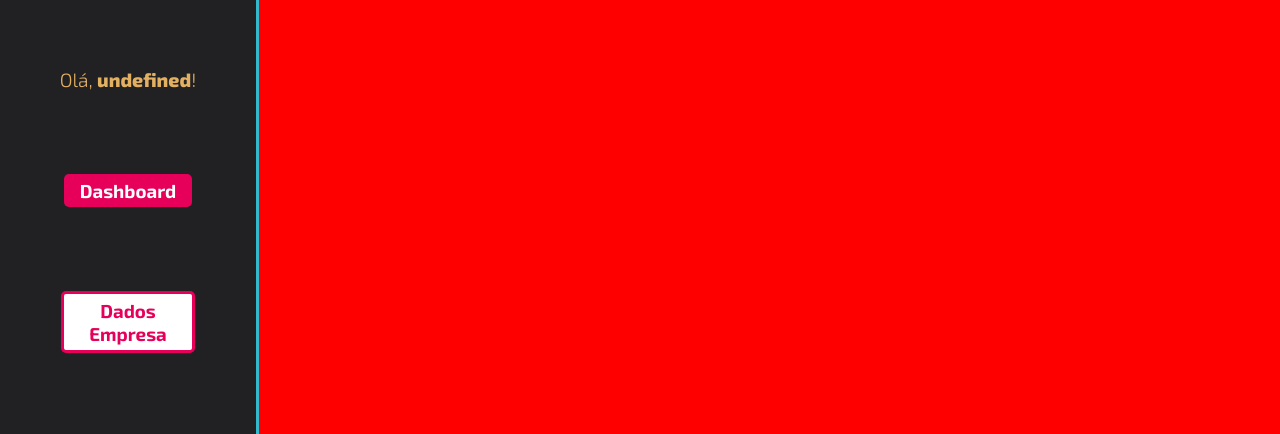
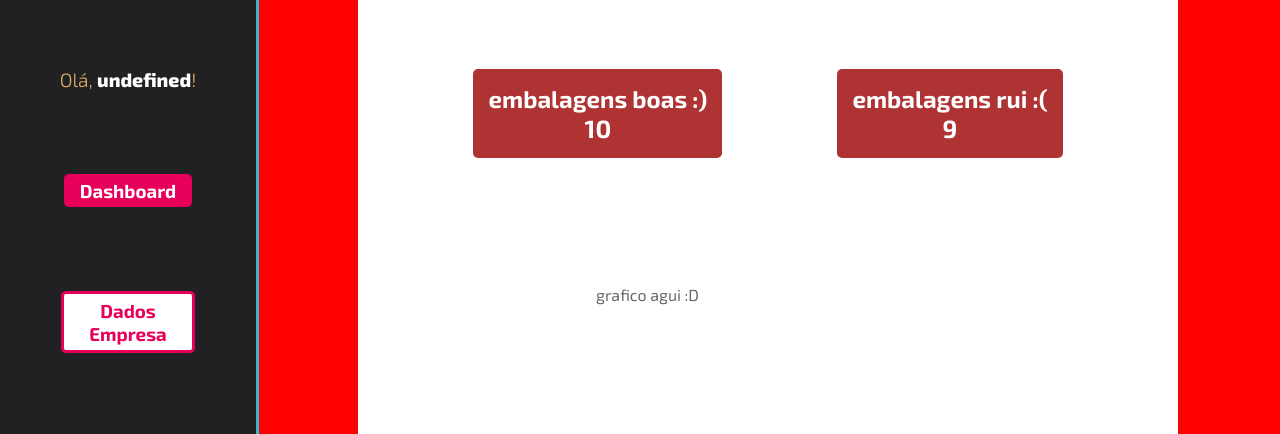
Before and after one commit to OpticFarma/Desafio---OpticFarma, a website: page site/public/dashboard/dashboard.html in a window 1280 px wide. Shown: the part 137-571 px from the top of the page. Drawn offline with nearby package versions, Linux system fonts and the light colour scheme.

Commit message:
tela de dashboard

```diff
--- /dev/null
+++ b/site/public/css/dash_teste.css
@@ -0,0 +1,33 @@
+* {
+    color: white;
+}
+
+#graficos {
+    background-color: #fff;
+    border-radius: 7px;
+    width: 80%;
+    height: 80%;
+    display: flex;
+    flex-direction: column;
+    align-items: center;
+    justify-content: space-evenly;
+}
+
+.lado_grafico {
+    display: flex;
+    width: 100%;
+    justify-content: space-evenly;
+}
+
+.kpi {
+    background-color: #af3333;
+    border-radius: 5px;
+    display: flex;
+    flex-direction: column;
+    align-items: center;
+    padding: 15px;
+}
+
+.kpi h3 {
+    font-size: 25px;
+}
--- a/site/public/dashboard/dashboard.html
+++ b/site/public/dashboard/dashboard.html
@@ -6,10 +6,11 @@
     <meta charset="UTF-8">
     <meta http-equiv="X-UA-Compatible" content="IE=edge">
     <meta name="viewport" content="width=device-width, initial-scale=1.0">
-    <title>AquaTech | Dashboards</title>
+    <title>OpticFarma | Dashboards</title>
 
     <link rel="stylesheet" href="../css/style.css">
     <link rel="stylesheet" href="../css/dashboards.css">
+    <link rel="stylesheet" href="../css/dash_teste.css">
     <script src="../js/sessao.js"></script>
     <script src="./../js/alerta.js"></script>
 
@@ -55,13 +56,35 @@
         </div>
 
         <div class="dash">
-            <div id="alerta">
-            </div>
+            <!-- <div id="alerta">
+            </div> -->
 
-            <div class="btns-dash" id="btnAquario">
-                <!-- O gráfico é chamado de acordo com o id (fk_aquario) do banco  -->
-            </div>
             <div id="graficos">
+                <div class="lado_grafico">
+                    <div class="kpi">
+                        <h2>
+                            embalagens boas :)
+                        </h2>
+                        <h3 id="kpi1">
+                            10
+                        </h3>
+                    </div>
+                    <div class="kpi">
+                        <h2>
+                            embalagens rui :(
+                        </h2>
+                        <h3 id="kpi2">
+                            9
+                        </h3>
+                    </div>
+                </div>
+                <div class="lado_grafico">
+                    <div id="grafico_pizza">
+                        <p style="color: #696969;">grafico agui :D</p>
+                        <canvas>
+                        </canvas>
+                    </div>
+                </div>
             </div>
         </div>
     </div>
--- a/site/src/models/usuarioModel.js
+++ b/site/src/models/usuarioModel.js
@@ -3,7 +3,7 @@ var database = require("../database/config")
 function autenticar(email, senha) {
     console.log("ACESSEI O USUARIO MODEL \n \n\t\t >> Se aqui der erro de 'Error: connect ECONNREFUSED',\n \t\t >> verifique suas credenciais de acesso ao banco\n \t\t >> e se o servidor de seu BD está rodando corretamente. \n\n function entrar(): ", email, senha)
     var instrucao = `
-        SELECT id, nome, email, fk_empresa as empresaId FROM usuario WHERE email = '${email}' AND senha = '${senha}';
+        SELECT id_usuario, nome_usuario, email_usuario, fk_empresa as empresaId FROM usuario WHERE email = '${email}' AND senha = '${senha}';
     `;
     console.log("Executando a instrução SQL: \n" + instrucao);
     return database.executar(instrucao);
@@ -16,7 +16,7 @@ function cadastrar(nome, email, senha, empresaId) {
     // Insira exatamente a query do banco aqui, lembrando da nomenclatura exata nos valores
     //  e na ordem de inserção dos dados.
     var instrucao = `
-        INSERT INTO usuario (nome, email, senha, fk_empresa) VALUES ('${nome}', '${email}', '${senha}', '${empresaId}');
+        INSERT INTO usuario (nome_usuario, email_usuario, senha_usuario, fk_empresa) VALUES ('${nome}', '${email}', '${senha}', '${empresaId}');
     `;
     console.log("Executando a instrução SQL: \n" + instrucao);
     return database.executar(instrucao);
```
